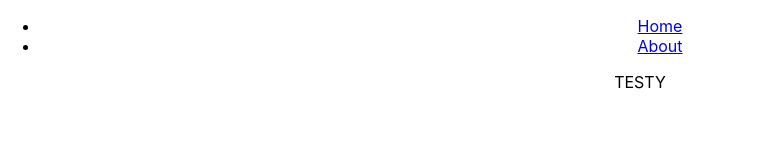
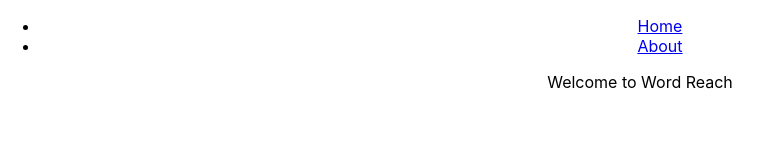
Before and after one commit to 2O1Studio/wordreach, a React (Create React App) app: page / in a window 1280 px wide. Shown: the top 162 px of the page, without its empty margins (0-772 px from the left). Built offline with nearby package versions, Linux system fonts and the light colour scheme.

Commit message:
Hash Routing

```diff
--- a/src/components/Home/Home.js
+++ b/src/components/Home/Home.js
@@ -1,15 +1,9 @@
-import React from 'react';
+import React from "react";
 
 class Home extends React.Component {
-    render() {
-        return (
-            <div className="App">
-TESTY
-            </div>
-
-        );
-    }
-
+  render() {
+    return <div className="App">Welcome to Word Reach</div>;
+  }
 }
 
 export default Home;
```
